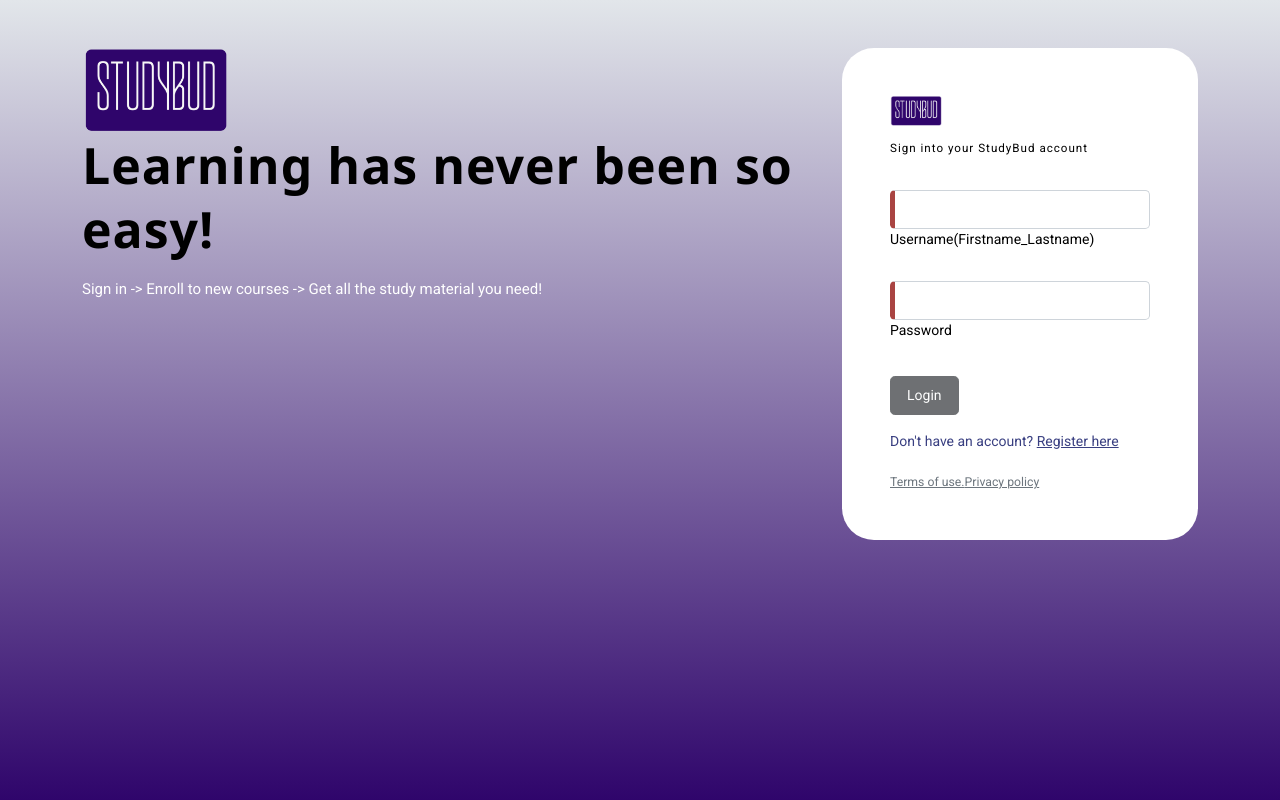
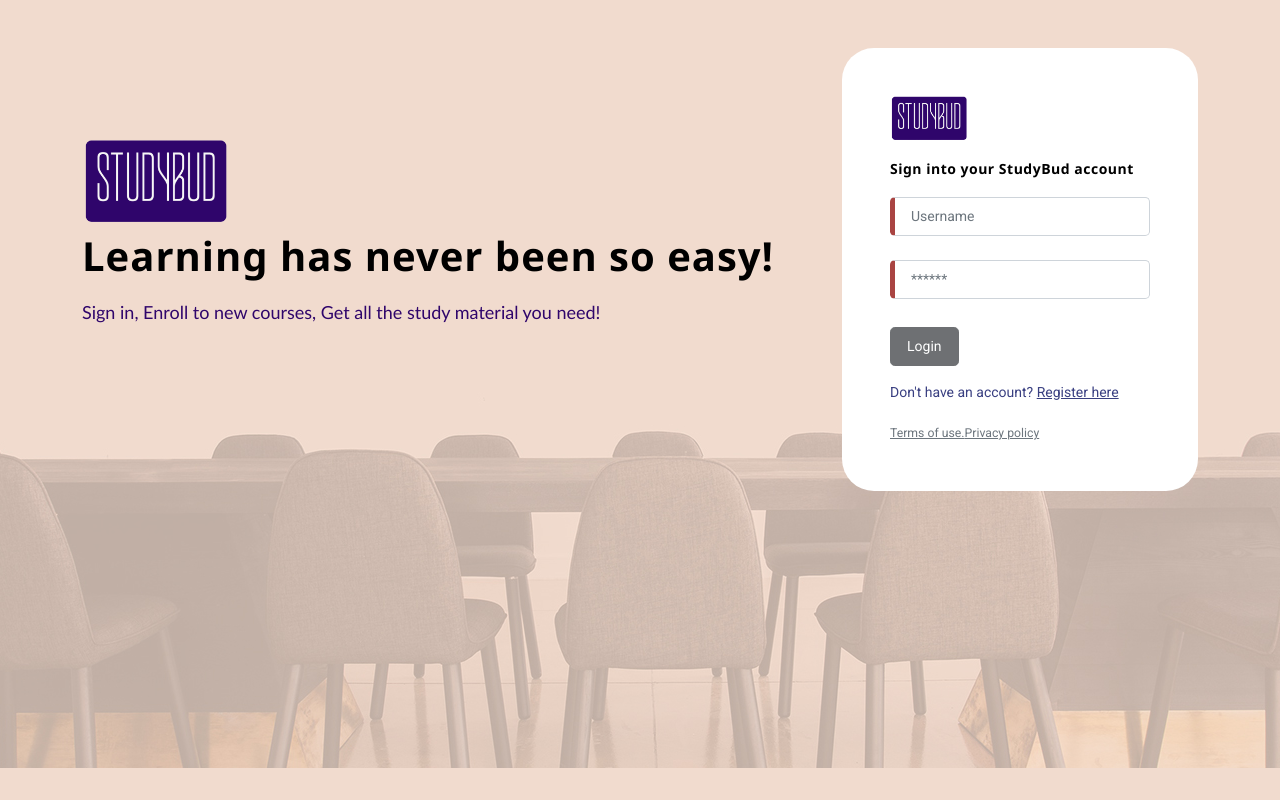
Before and after one commit to ritshpatidar/elearning, an Angular app: page /login in a window 1280 px wide. Built offline with nearby package versions, Linux system fonts and the light colour scheme.

Commit message:
Login and Register UI and Fonts change

```diff
--- a/src/app/auth/components/login/login.component.css
+++ b/src/app/auth/components/login/login.component.css
@@ -1,6 +1,7 @@
 .default{
-  background-image: linear-gradient(#E2E6EA, #2F056B);
+
   height: 100vh;
+  background: url(/assets/class.jpg) top center;
 }
 
 .card
@@ -14,11 +15,20 @@
 }
 
 .newfont{
-  font-family: 'Segoe UI', Tahoma, Verdana, sans-serif;
+  font-family: 'Segoe UI', Tahoma, Geneva, Verdana, sans-serif;
   line-height: 4rem;
-  font-size: 50px;
+  font-size: 40px;
   font-weight: 600;
   color: black;
+}
+
+.font{
+   font-family:
+   'Trebuchet MS', 'Lucida Sans Unicode', 'Lucida Grande', 'Lucida Sans', Arial, sans-serif;
+   line-height: 1rem;
+   font-size: 18px;
+   font-weight: 200;
+   color:#7A7E83;
 }
 
 .form-control{
--- a/src/app/auth/components/login/login.component.html
+++ b/src/app/auth/components/login/login.component.html
@@ -3,14 +3,14 @@
 <div class="default">
  <section>
   <div class="container py-5">
-    <div class="row d-flex">
-      <div class="tray col col-xl-8">
+    <div class="row d-flex col-sm">
+      <div class="tray col col-xl-8" style="margin-top: 8%;">
              <img src="assets/StudyBud.png" class="img-responsive center" alt="" style="width:20%">
              <h1 class="newfont" style="letter-spacing: 1px;">Learning has never been so easy!</h1>
-             <h4 style="color: #ffff;">Sign in ->  Enroll to new courses -> Get all the study material you need!</h4>
+             <h4 class="font" style="color: #2F056B;">Sign in, Enroll to new courses, Get all the study material you need!</h4>
       </div>
 
-      <div class="col col-xl-4">
+      <div class="col-sm">
         <div class="card" style="border-radius: 2rem;">
 
               <div class="card-body p-3 p-lg-5 text-black">
@@ -25,10 +25,10 @@
 
 
                   <div class="align-items-center  mb-2 pb-1">
-                    <img src="assets/StudyBud.png" class="img-responsive center" alt="" style="width:20%">
+                    <img src="assets/StudyBud.png" class="img-responsive center" alt="" style="width:30%">
                   </div>
 
-                  <h5 class="fw-normal mb-3 pb-3" style="letter-spacing: 1px;">Sign into your StudyBud account</h5>
+                  <h5 class="newfont" style="letter-spacing: 0.5px; font-size: 14px;  line-height: 2rem;">Sign into your StudyBud account</h5>
 
                   <div class="form-outline mb-4">
                     <input
@@ -39,8 +39,8 @@
                     #username="ngModel"
                     id="loginUsername"
                     class="form-control form-control-lg"
+                    placeholder ="Username"
                     />
-                    <label class="form-label">Username(Firstname_Lastname)</label>
 
                     <!-- testing -->
 
@@ -59,8 +59,9 @@
                     required
                     #password="ngModel"
                     id="loginPassword"
-                    class="form-control form-control-lg" />
-                    <label class="form-label">Password</label>
+                    class="form-control form-control-lg"
+                    placeholder ="******"/>
+
 
                       <!-- <p>Password value: {{ password.value }}</p>
                       <p>Password valid: {{ password.valid }}</p>
@@ -81,6 +82,7 @@
                   <p class="mb-3 pb-lg-1" style="color: #393f81;">Don't have an account? <a [routerLink]="['/register']" style="color: #393f81;">Register here</a></p>
                   <a href="#!" class="small text-muted">Terms of use.</a>
                   <a href="#!" class="small text-muted">Privacy policy</a>
+
                 </form>
 
               </div>
--- a/src/app/auth/components/register/register.component.css
+++ b/src/app/auth/components/register/register.component.css
@@ -1,5 +1,5 @@
 .default {
-  background-image: linear-gradient(#E2E6EA, #2F056B);
+  background: url(/assets/class.jpg) top center;
   height: 100vh;
 }
 
@@ -13,11 +13,20 @@
 }
 
 .newfont {
-  font-family: 'Segoe UI', Tahoma, Verdana, sans-serif;
+  font-family: 'Segoe UI', Tahoma, Geneva, Verdana, sans-serif;
   line-height: 4rem;
-  font-size: 50px;
+  font-size: 40px;
   font-weight: 600;
   color: black;
+}
+
+.font {
+  font-family:
+    'Trebuchet MS', 'Lucida Sans Unicode', 'Lucida Grande', 'Lucida Sans', Arial, sans-serif;
+  line-height: 1rem;
+  font-size: 18px;
+  font-weight: 200;
+  color: #7A7E83;
 }
 
 .form-control {
--- a/src/app/auth/components/register/register.component.html
+++ b/src/app/auth/components/register/register.component.html
@@ -4,55 +4,62 @@
   <div class="container py-3" >
     <div class="row d-flex justify-content-center align-items-center">
       <div class="col col-xl-6">
-        <div class="card" style="border-radius: 1rem;">
+        <div class="card" style="border-radius: 2rem;">
 
-              <div class="card-body p-3 p-lg-5 text-black">
+              <div class="card-body p-2 p-lg-5 text-black">
                 <form #f="ngForm" (ngSubmit)="onSubmit(f)">
                   <div class="align-items-center  mb-2 pb-1">
                     <img src="assets/StudyBud.png" class="img-responsive center" alt="" style="width:20%">
                   </div>
 
-                  <h5 class="fw-normal mb-2 pb-2" style="letter-spacing: 1px;">Skill up, now! Register to StudyBud</h5>
+                  <h5 class="newfont" style="letter-spacing: 0.5px; font-size: 14px;  line-height: 2rem;">Skill up, now! Register to StudyBud</h5>
 
-                  <div class="form-outline mb-1">
+                  <div class="form-outline mb-4">
                     <input type="text"
                     name="firstname"
                     ngModel
                     required
                     #firstname="ngModel"
-                    id="registerfname"  class="form-control form-control-lg"  />
-                    <label class="form-label">First name</label>
+                    id="registerfname"
+                    placeholder="Firstname"
+                    class="form-control form-control-lg"  />
+
                   </div>
 
-                  <div class="form-outline mb-1">
+                  <div class="form-outline mb-4">
                     <input type="text"
                     name="lastname"
                     ngModel
                     required
                     #lastname="ngModel"
-                    id="registerlname" class="form-control form-control-lg"/>
-                    <label class="form-label">Last name</label>
+                    id="registerlname"
+                    placeholder="Lastname"
+                    class="form-control form-control-lg"/>
+
                   </div>
 
-                  <div class="form-outline mb-1">
+                  <div class="form-outline mb-4">
                     <input type="text"
                     name="username"
                     ngModel
                     required
                     email="true"
                     #username="ngModel"
-                    id="loginUsername" class="form-control form-control-lg"  />
-                    <label class="form-label">Email address</label>
+                    id="loginUsername"
+                    placeholder="Email address"
+                    class="form-control form-control-lg"  />
+
                   </div>
 
-                  <div class="form-outline mb-1">
+                  <div class="form-outline mb-4">
                     <input type="password"
                     name="password"
                     ngModel
                     required
                     #password="ngModel"
-                    id="loginPassword"  class="form-control form-control-lg" />
-                    <label class="form-label">Password</label>
+                    id="loginPassword"
+                    placeholder="********"
+                    class="form-control form-control-lg" />
                   </div>
 
                   <div class="pt-1 mb-3">
```
Also changed, not shown: src/assets/class.jpg (added).
